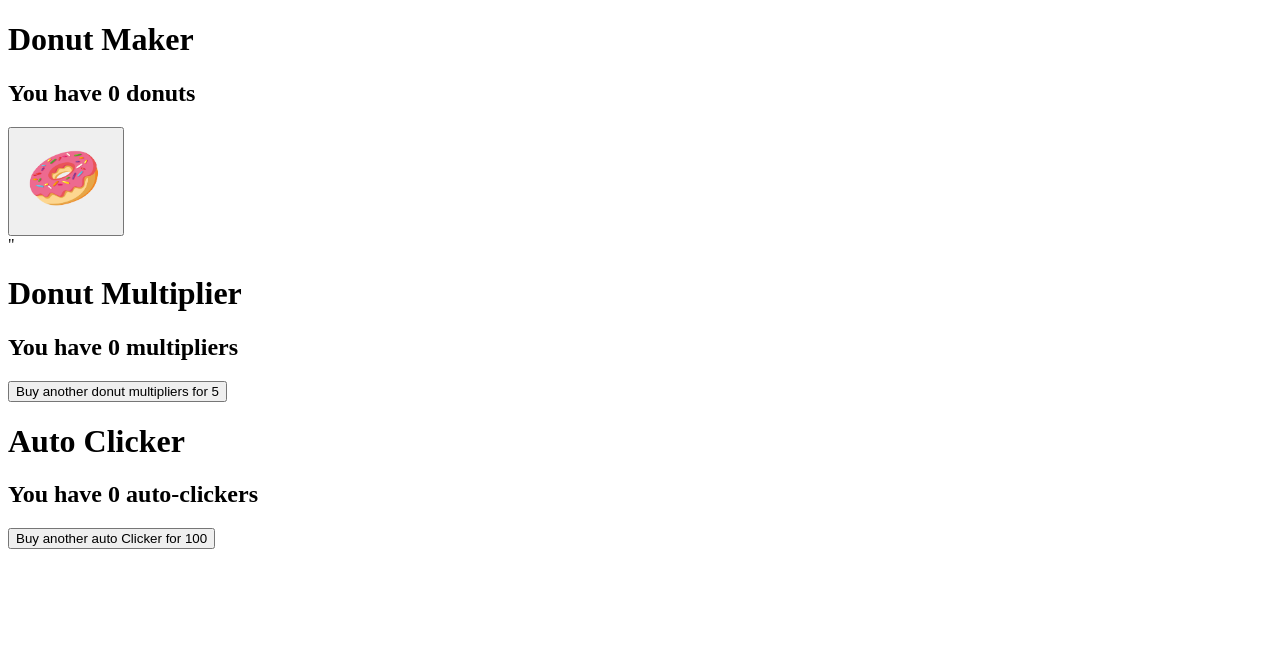
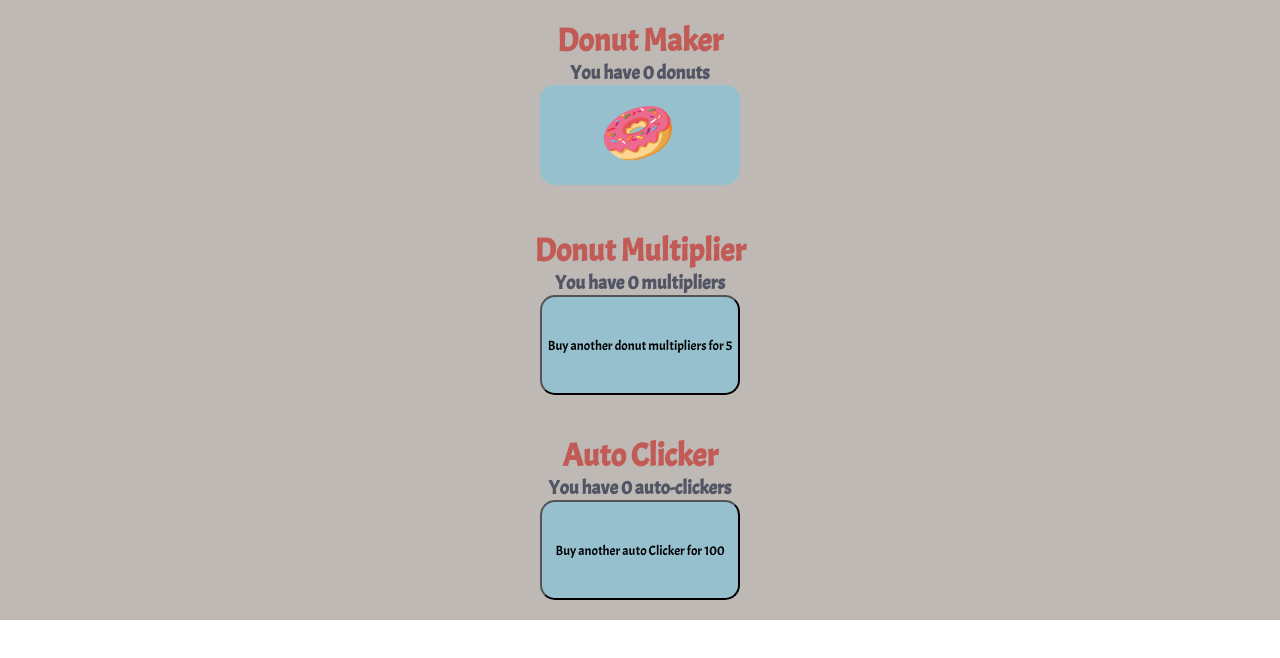
Before and after one commit to JasonOrabella/donut-clicker, a plain HTML site: page index.html in a window 1280 px wide. Drawn offline with Linux system fonts and the light colour scheme; a web font is replaced by a local one.

Commit message:
Fixed css

```diff
--- a/index.html
+++ b/index.html
@@ -3,9 +3,16 @@
 <head>
     <meta charset="UTF-8">
     <meta name="viewport" content="width=device-width, initial-scale=1.0">
+    <link href="https://fonts.googleapis.com/css2?family=Modak&display=swap" rel="stylesheet">
+    <link rel="stylesheet" type="text/css" href="/src/css/style.css">
+    <link href="https://fonts.googleapis.com/css2?family=Acme&display=swap" rel="stylesheet">
+
+
     <title>Module 4 Project</title>
 </head>
 <body>
+    <!-- <h1>Donut Clicker</h1>
+    <h2>Click on the Donut to get more Donuts!</h2> -->
     <div class="container">
         <div class="anchor">
             <h1>Donut Maker</h1>
@@ -13,7 +20,7 @@
             <button class="click-button"><img src= "src\donutPic.png" alt="Donut Picture, Click Here" width="100"
                 height="100"></button>
 
-        </div>"
+        </div>
     </div>
 
     <div class="container">
--- a/src/css/style.css
+++ b/src/css/style.css
@@ -1,14 +1,66 @@
+
+
+
+*{
+    margin: 0px;
+    padding: 0px;
+    box-sizing: border-box;
+
+    justify-content: center;
+    text-align: center;
+    font-family: 'Acme', sans-serif;
+    margin:blue
+
+  }
+
 body {
+    grid-template-rows: auto;
+    color:#C25B56
+}
+donut {
+    /* margin-top: 20px;
+    line-height: 60px;
+    font-weight: bold;
+    /* padding: 0 40px; */
+    background: none;
+    border: none;
+    padding: 0;
+    color: #e4e5e2;
+    z-index: 500;
+    opacity: 0;
+
+
+}
+button{
+    height:100px;
+width:200px;
+    border-radius: 15px;
+    background-color: #96C0CE;
+}
+
+button:hover {
+    background: rgb(39, 39, 39);
+    border: 10px;
+}
+
+.container{
+    background-color: #BEB9B5;
+    /* color: yellow; */
     padding: 20px;
 }
-donut {
-    margin-top: 20px;
-    line-height: 60px;
-    font-weight: bold;
-    padding: 0 40px;
-    background: salmon;
-    border: none;
+
+.click-button{
+    border:none;
+    outline:none;
 }
-button:hover {
-    background: lightsalmon;
+h1{
+    font-weight: 70000;
+    /* padding: 0px;
+    margin: 0px; */
+    /* font-size: larger; */
 }
+h2{
+font-size: larger;
+color:#525564;
+
+}
```
Also changed, not shown: 1 other file.
